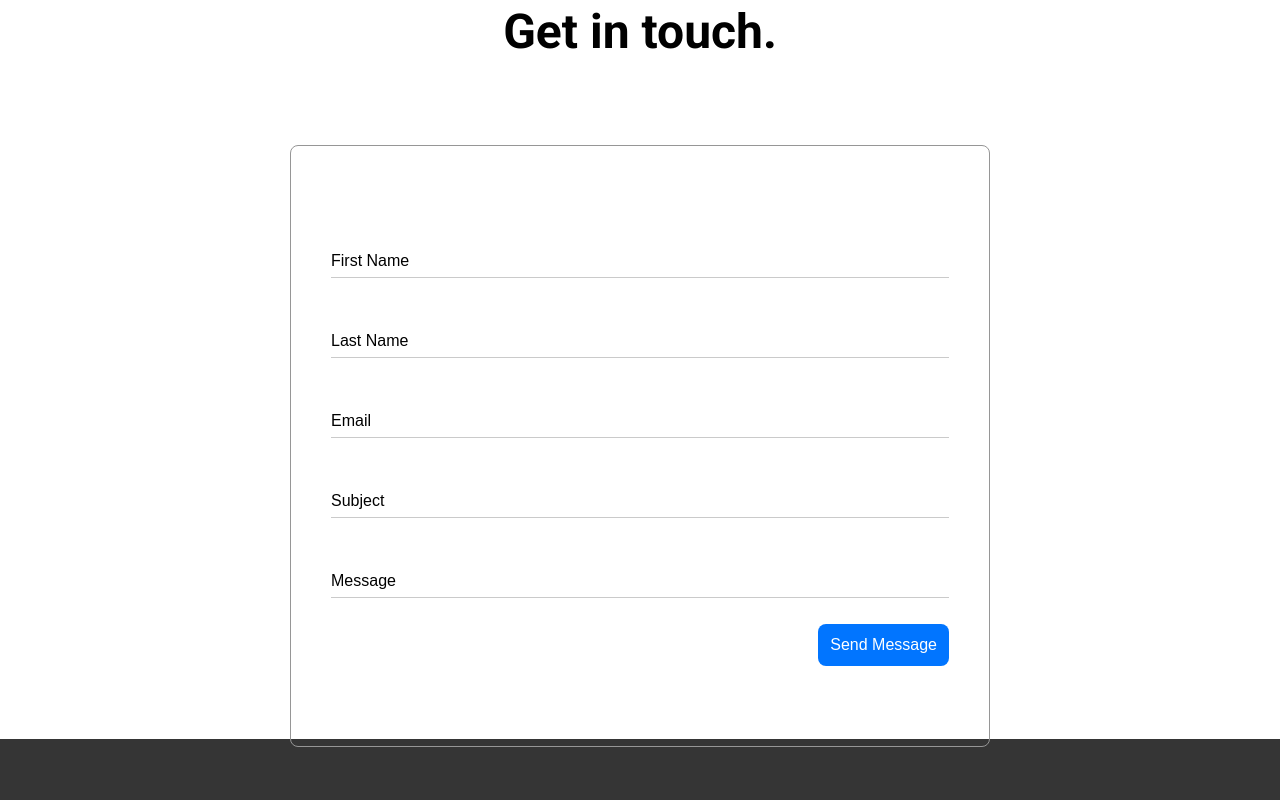
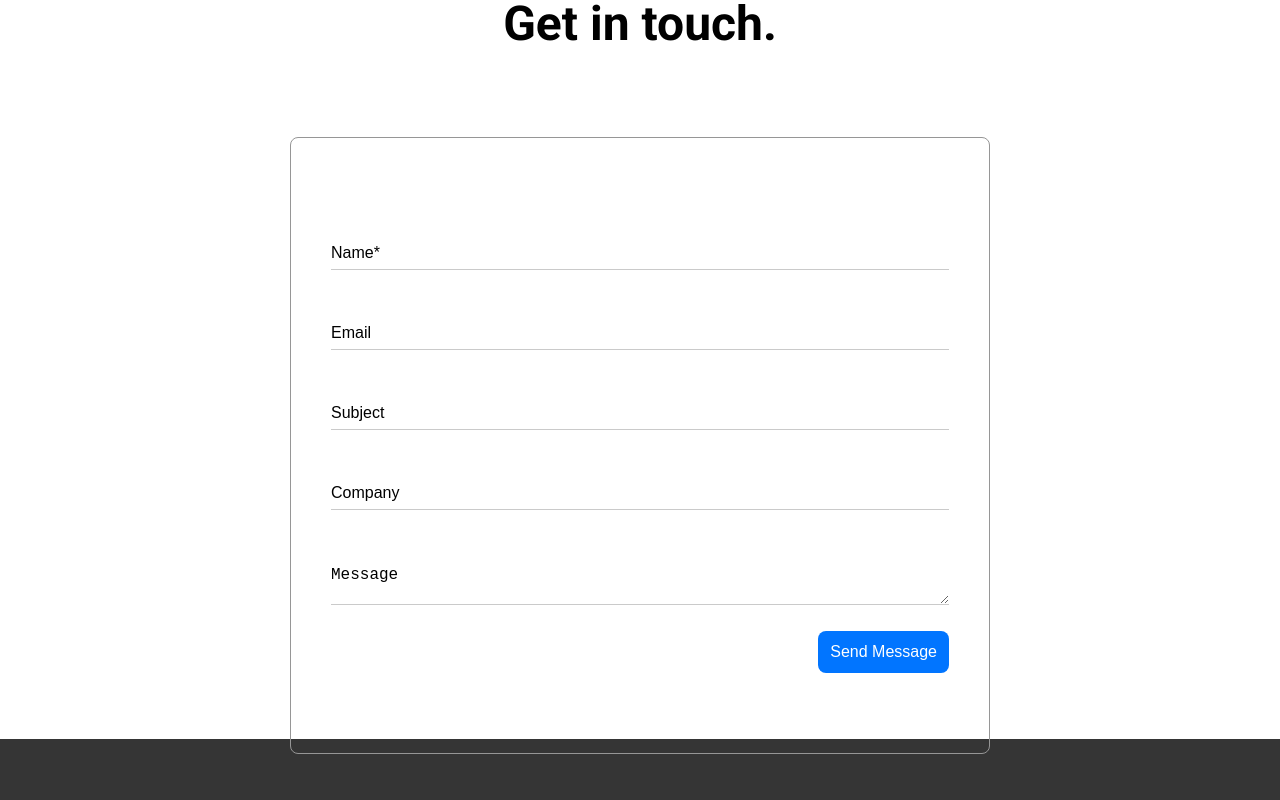
Before and after one commit to rw5614/aerovect_web_staging, a React (Create React App) app: page /#/careers in a window 1280 px wide. Shown: the part 2880-3680 px from the top of the page. Built offline with nearby package versions, Linux system fonts and the light colour scheme.

Commit message:
add contact form

```diff
--- a/package.json
+++ b/package.json
@@ -66,5 +66,5 @@
       "last 1 safari version"
     ]
   },
-  "homepage": "https://aerovect.com"
+  "homepage": "https://cireix.github.io/aerovect_web_staging/"
 }
--- a/src/components/ContactForm/ContactForm.scss
+++ b/src/components/ContactForm/ContactForm.scss
@@ -27,7 +27,7 @@
     display: flex;
     flex-direction: column;
     border-radius: 8px;
-    input {
+    input, textarea {
         width: 100%;
         margin-bottom: 48px;
         border: none;
@@ -35,7 +35,7 @@
         border-bottom: 1px solid #CACACA;
         padding: 8px 0;
     }
-    input::placeholder {
+    input::placeholder, textarea::placeholder {
         color: black;
         font-style: normal;
         font-weight: 500;
@@ -64,12 +64,12 @@
     background: #353535;
     border: none;
     box-shadow: 0px 0px 16px rgba(0, 0, 0, 0.45);
-    input {
+    input, textarea {
         border-bottom: 1px solid #535353;
         background-color: transparent;
         color: white;
     }
-    input::placeholder {
+    input::placeholder, textarea::placeholder {
         color: white;
     }
 }
--- a/src/components/ContactForm/ContactForm.tsx
+++ b/src/components/ContactForm/ContactForm.tsx
@@ -15,16 +15,21 @@ const ContactForm: React.FC<ContactFormProps> = ({
 }) => {
     const t = '';
     return (
-        <div className={`contactFormContainer ${dark ? 'darkMode' : ''}`}>
-            <input placeholder="First Name" />
-            <input placeholder="Last Name" />
-            <input placeholder="Email" />
-            <input placeholder="Subject" />
-            <input placeholder="Message" />
+        <form
+            className={`contactFormContainer ${dark ? 'darkMode' : ''}`}
+            id="contact-form"
+            action="https://formspree.io/xknqngvk"
+            method="POST"
+        >
+            <input id="form_name" type="text" name="name" required placeholder="Name*" />
+            <input id="form_email" type="email" name="email" required placeholder="Email" />
+            <input id="form_subject" type="text" name="subject" required placeholder="Subject" />
+            <input id="form_company" type="text" name="company" required placeholder="Company" />
+            <textarea id="form_message" name="message" required placeholder="Message" />
             <div className="submitWrapper">
-                <button type="button">Send Message</button>
+                <button type="submit" name="submit" id="submit">Send Message</button>
             </div>
-        </div>
+        </form>
     );
 };
 
```
Also changed, not shown: 29 other files (tests, documents, lock files or other folders).
